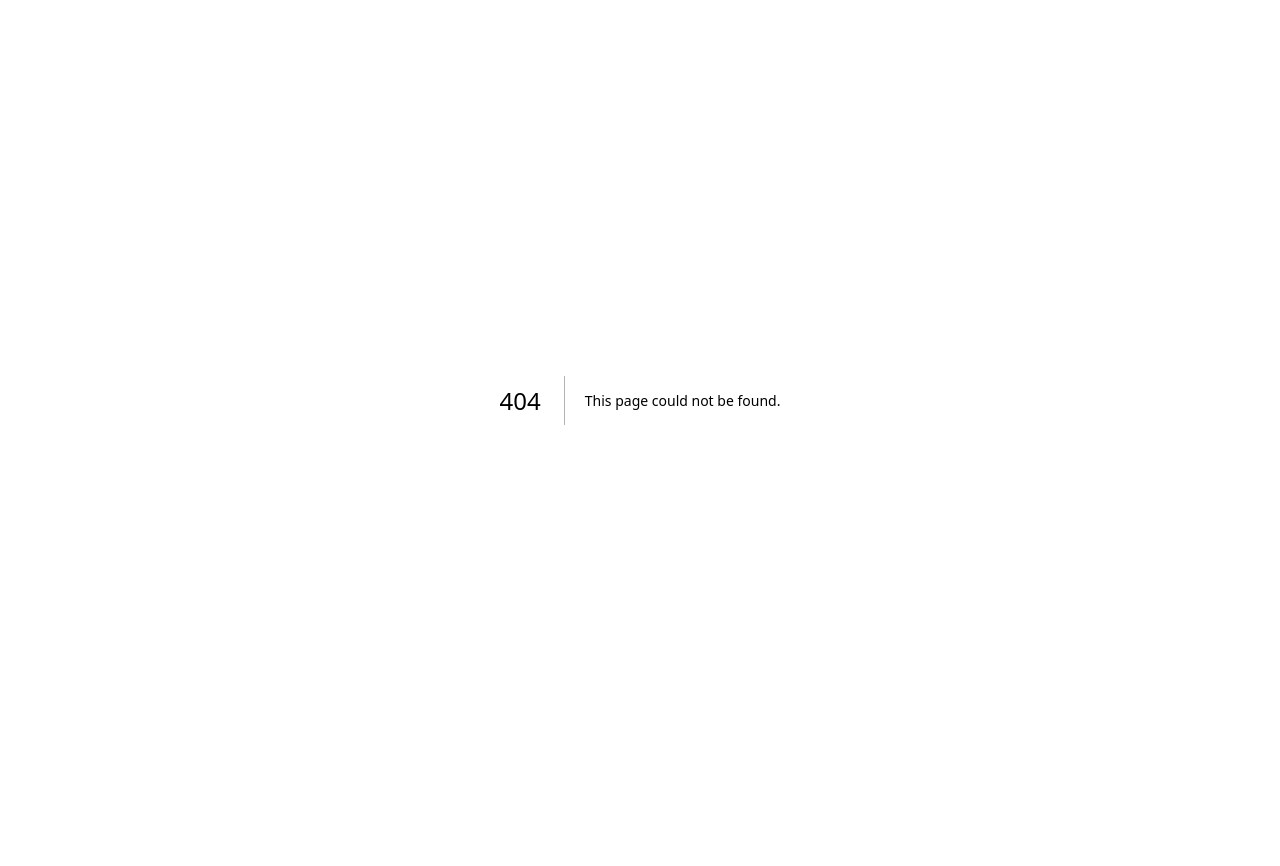
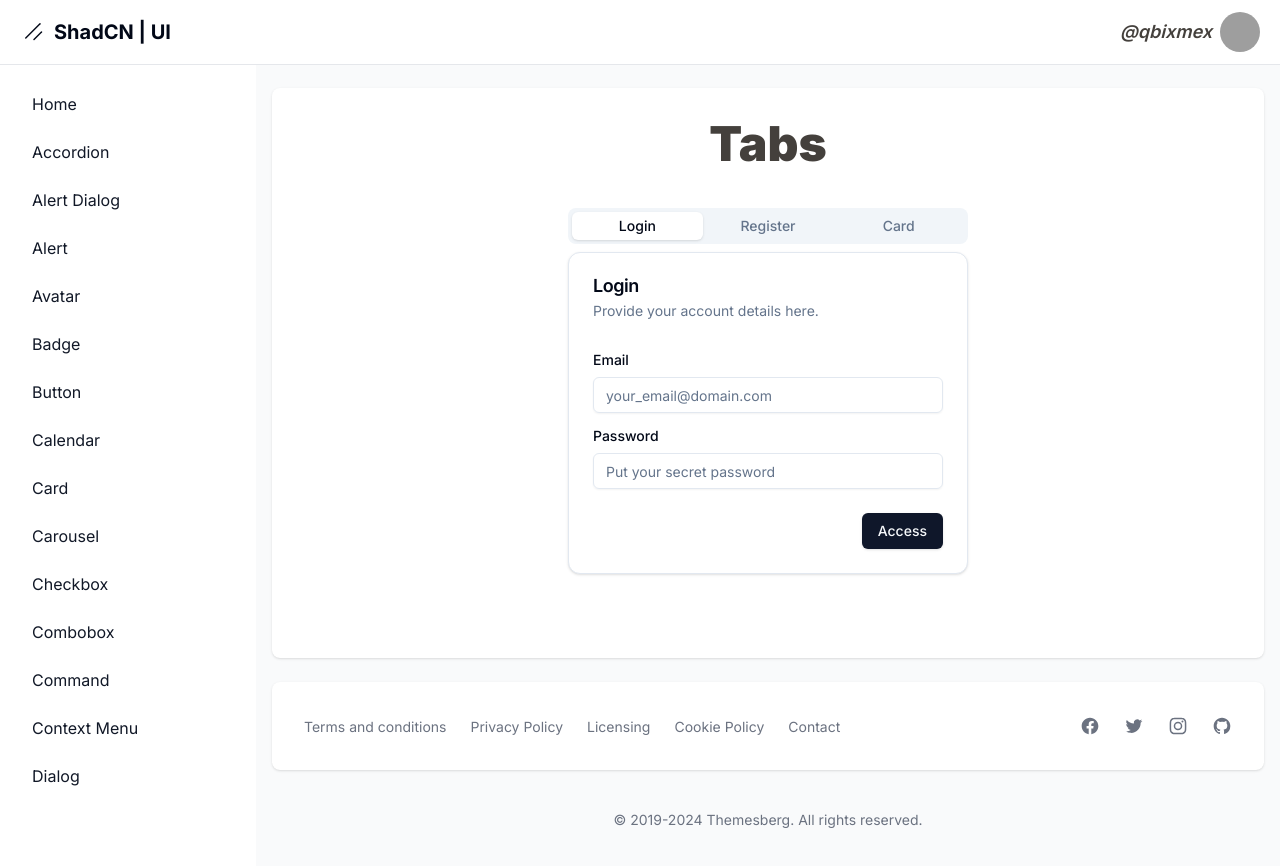
Before and after one commit to qbixmex/shadcn, a Next.js app: page /dashboard/tabs in a window 1280 px wide. Before the commit this address had no page. Shown: the top 866 px of the page. Before the commit the page ends 800 px from the top, so only its background shows below. Built offline with nearby package versions, Linux system fonts and the light colour scheme; grey boxes are pictures that could not be loaded.

Commit message:
tabs-component

```diff
--- a/package.json
+++ b/package.json
@@ -1,6 +1,6 @@
 {
   "name": "shadcd-dashboard",
-  "version": "0.24.0",
+  "version": "0.25.0",
   "private": true,
   "scripts": {
     "dev": "next dev",
@@ -22,6 +22,7 @@
     "@radix-ui/react-progress": "^1.0.3",
     "@radix-ui/react-slider": "^1.1.2",
     "@radix-ui/react-slot": "^1.0.2",
+    "@radix-ui/react-tabs": "^1.0.4",
     "@radix-ui/react-toast": "^1.1.5",
     "class-variance-authority": "^0.7.0",
     "clsx": "^2.1.1",
--- a/src/app/dashboard/layout.tsx
+++ b/src/app/dashboard/layout.tsx
@@ -27,6 +27,7 @@ const links = [
   { name: "skeleton", href: "skeleton" },
   { name: "slider", href: "slider" },
   { name: "sonner", href: "sonner" },
+  { name: "tabs", href: "tabs" },
   { name: "toast", href: "toast" },
 ];
 
--- /dev/null
+++ b/src/app/dashboard/tabs/page.tsx
@@ -0,0 +1,5 @@
+import { TabsComponent } from "@/modules";
+
+const TabsPage = () => <TabsComponent />;
+
+export default TabsPage;
--- /dev/null
+++ b/src/components/ui/tabs.tsx
@@ -0,0 +1,55 @@
+"use client"
+
+import * as React from "react"
+import * as TabsPrimitive from "@radix-ui/react-tabs"
+
+import { cn } from "@/lib/utils"
+
+const Tabs = TabsPrimitive.Root
+
+const TabsList = React.forwardRef<
+  React.ElementRef<typeof TabsPrimitive.List>,
+  React.ComponentPropsWithoutRef<typeof TabsPrimitive.List>
+>(({ className, ...props }, ref) => (
+  <TabsPrimitive.List
+    ref={ref}
+    className={cn(
+      "inline-flex h-9 items-center justify-center rounded-lg bg-muted p-1 text-muted-foreground",
+      className
+    )}
+    {...props}
+  />
+))
+TabsList.displayName = TabsPrimitive.List.displayName
+
+const TabsTrigger = React.forwardRef<
+  React.ElementRef<typeof TabsPrimitive.Trigger>,
+  React.ComponentPropsWithoutRef<typeof TabsPrimitive.Trigger>
+>(({ className, ...props }, ref) => (
+  <TabsPrimitive.Trigger
+    ref={ref}
+    className={cn(
+      "inline-flex items-center justify-center whitespace-nowrap rounded-md px-3 py-1 text-sm font-medium ring-offset-background transition-all focus-visible:outline-none focus-visible:ring-2 focus-visible:ring-ring focus-visible:ring-offset-2 disabled:pointer-events-none disabled:opacity-50 data-[state=active]:bg-background data-[state=active]:text-foreground data-[state=active]:shadow",
+      className
+    )}
+    {...props}
+  />
+))
+TabsTrigger.displayName = TabsPrimitive.Trigger.displayName
+
+const TabsContent = React.forwardRef<
+  React.ElementRef<typeof TabsPrimitive.Content>,
+  React.ComponentPropsWithoutRef<typeof TabsPrimitive.Content>
+>(({ className, ...props }, ref) => (
+  <TabsPrimitive.Content
+    ref={ref}
+    className={cn(
+      "mt-2 ring-offset-background focus-visible:outline-none focus-visible:ring-2 focus-visible:ring-ring focus-visible:ring-offset-2",
+      className
+    )}
+    {...props}
+  />
+))
+TabsContent.displayName = TabsPrimitive.Content.displayName
+
+export { Tabs, TabsList, TabsTrigger, TabsContent }
--- a/src/modules/index.ts
+++ b/src/modules/index.ts
@@ -21,4 +21,5 @@ export * from "./sheet";
 export * from "./skeleton";
 export * from "./slider";
 export * from "./sonner";
+export * from "./tabs";
 export * from "./toast";
--- /dev/null
+++ b/src/modules/tabs/index.ts
@@ -0,0 +1,4 @@
+export * from "./tabs.component";
+export * from "./ui/tab1.component";
+export * from "./ui/tab2.component";
+export * from "./ui/tab3.component";
--- /dev/null
+++ b/src/modules/tabs/tabs.component.tsx
@@ -0,0 +1,34 @@
+import {
+  Tabs,
+  TabsContent,
+  TabsList,
+  TabsTrigger,
+} from "@/components/ui/tabs";
+import { Title } from "../components";
+import { Tab1, Tab2, Tab3 } from ".";
+
+export const TabsComponent = () => {
+  return (
+    <section className="max-w-xl mx-auto sm:text-lg min-100%">
+      <Title className="text-center mb-10">Tabs</Title>
+      <section className="flex justify-center">
+        <Tabs defaultValue="account" className="w-[400px]">
+          <TabsList className="grid w-full grid-cols-3">
+            <TabsTrigger value="account">Login</TabsTrigger>
+            <TabsTrigger value="password">Register</TabsTrigger>
+            <TabsTrigger value="card">Card</TabsTrigger>
+          </TabsList>
+          <TabsContent value="account">
+            <Tab1 />
+          </TabsContent>
+          <TabsContent value="password">
+            <Tab2 />
+          </TabsContent>
+          <TabsContent value="card">
+            <Tab3/>
+          </TabsContent>
+        </Tabs>
+      </section>
+    </section>
+  );
+};
--- /dev/null
+++ b/src/modules/tabs/ui/tab1.component.tsx
@@ -0,0 +1,32 @@
+"use client";
+
+import { Card, CardContent, CardDescription, CardFooter, CardHeader, CardTitle } from "@/components/ui/card";
+import { Input } from "@/components/ui/input";
+import { Label } from "@/components/ui/label";
+import { Button } from "@/components/ui/button";
+
+export const Tab1 = () => {
+  return (
+    <Card>
+      <CardHeader>
+        <CardTitle>Login</CardTitle>
+        <CardDescription>
+          Provide your account details here.
+        </CardDescription>
+      </CardHeader>
+      <CardContent className="space-y-2">
+        <div className="space-y-1">
+          <Label htmlFor="email">Email</Label>
+          <Input id="email" placeholder="your_email@domain.com" autoComplete="off" />
+        </div>
+        <div className="space-y-1">
+          <Label htmlFor="password">Password</Label>
+          <Input id="password" type="password" placeholder="Put your secret password" />
+        </div>
+      </CardContent>
+      <CardFooter className="flex justify-end">
+        <Button>Access</Button>
+      </CardFooter>
+    </Card>
+  );
+};
--- /dev/null
+++ b/src/modules/tabs/ui/tab2.component.tsx
@@ -0,0 +1,38 @@
+import { Card, CardContent, CardDescription, CardFooter, CardHeader, CardTitle } from "@/components/ui/card";
+import { Input } from "@/components/ui/input";
+import { Label } from "@/components/ui/label";
+import { Button } from "@/components/ui/button";
+
+export const Tab2 = () => {
+  return (
+    <Card>
+      <CardHeader>
+        <CardTitle>Register</CardTitle>
+        <CardDescription>
+          Create a new account here.
+        </CardDescription>
+      </CardHeader>
+      <CardContent className="space-y-2">
+        <div className="space-y-1">
+          <Label htmlFor="name">Name</Label>
+          <Input id="name" placeholder="Your name" autoComplete="off" />
+        </div>
+        <div className="space-y-1">
+          <Label htmlFor="email">Email</Label>
+          <Input id="email" placeholder="your_email@domain.com" autoComplete="off" />
+        </div>
+        <div className="space-y-1">
+          <Label htmlFor="password">Password</Label>
+          <Input id="password" type="password" placeholder="Put your secret password" />
+        </div>
+        <div className="space-y-1">
+          <Label htmlFor="password_confirmation">Confirm Password</Label>
+          <Input id="password_confirmation" type="password" placeholder="Repeat your secret password" />
+        </div>
+      </CardContent>
+      <CardFooter className="flex justify-end">
+        <Button>Register</Button>
+      </CardFooter>
+    </Card>
+  );
+};
--- /dev/null
+++ b/src/modules/tabs/ui/tab3.component.tsx
@@ -0,0 +1,20 @@
+import { Card, CardContent, CardDescription, CardFooter, CardHeader, CardTitle } from "@/components/ui/card";
+import { Input } from "@/components/ui/input";
+import { Label } from "@/components/ui/label";
+import { Button } from "@/components/ui/button";
+
+export const Tab3 = () => {
+  return (
+    <Card>
+      <CardHeader>
+        <CardTitle>Lorem Ipsum dolor</CardTitle>
+        <CardDescription>
+          Lorem ipsum dolor, sit amet consectetur adipisicing elit.
+        </CardDescription>
+      </CardHeader>
+      <CardContent className="space-y-2">
+        <p>Lorem ipsum dolor sit, amet consectetur adipisicing elit. Tempore inventore, fugiat sint ex ut dolores sapiente unde blanditiis quia ipsa nulla quod facere eius similique voluptates. Dolores ipsa mollitia labore!</p>
+      </CardContent>
+    </Card>
+  );
+};
```
Also changed, not shown: 1 other file (tests, documents, lock files or other folders).
